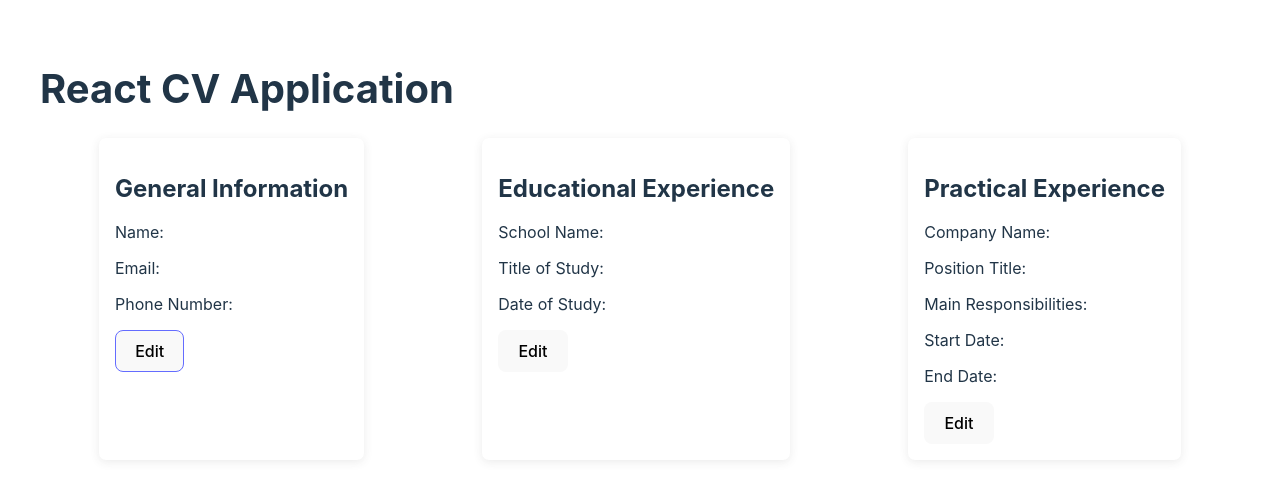
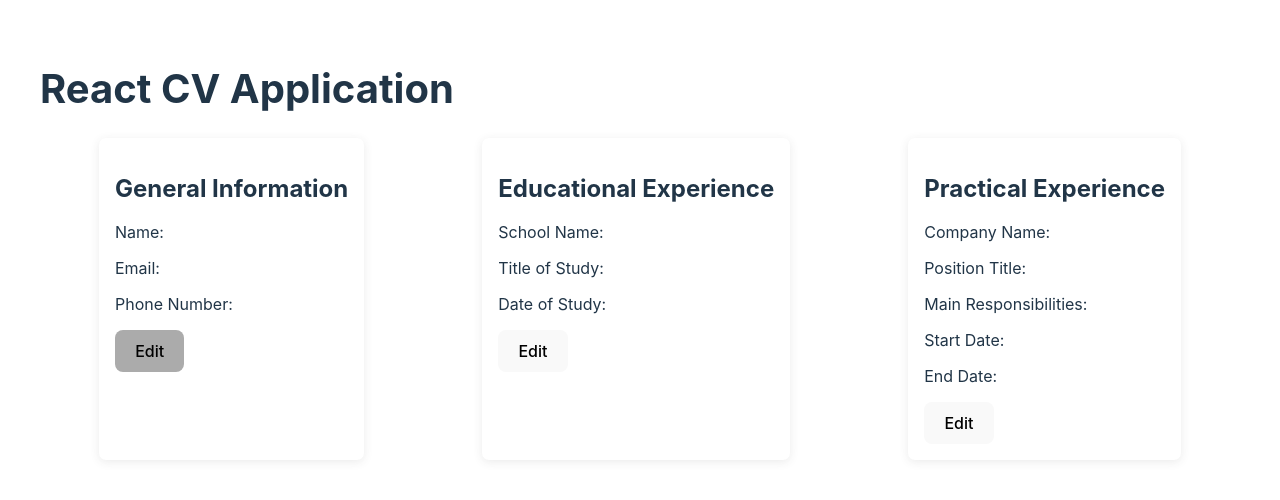
Before and after one commit to odilson-dev/react-cv-application, a React (Vite) app: page / in a window 1280 px wide. In both pictures the pointer is over the button 149 px from the left and 351 px from the top of the page. Shown: the top 500 px of the page. Built offline with nearby package versions, Linux system fonts and the light colour scheme.

Commit message:
Update button color

```diff
--- a/src/index.css
+++ b/src/index.css
@@ -14,12 +14,12 @@ button {
   font-size: 1em;
   font-weight: 500;
   font-family: inherit;
-  background-color: #1a1a1a;
+  background-color: #c5c5c5;
   cursor: pointer;
   transition: border-color 0.25s;
 }
 button:hover {
-  border-color: #646cff;
+  background-color: #ababab;
 }
 button:focus,
 button:focus-visible {
```
